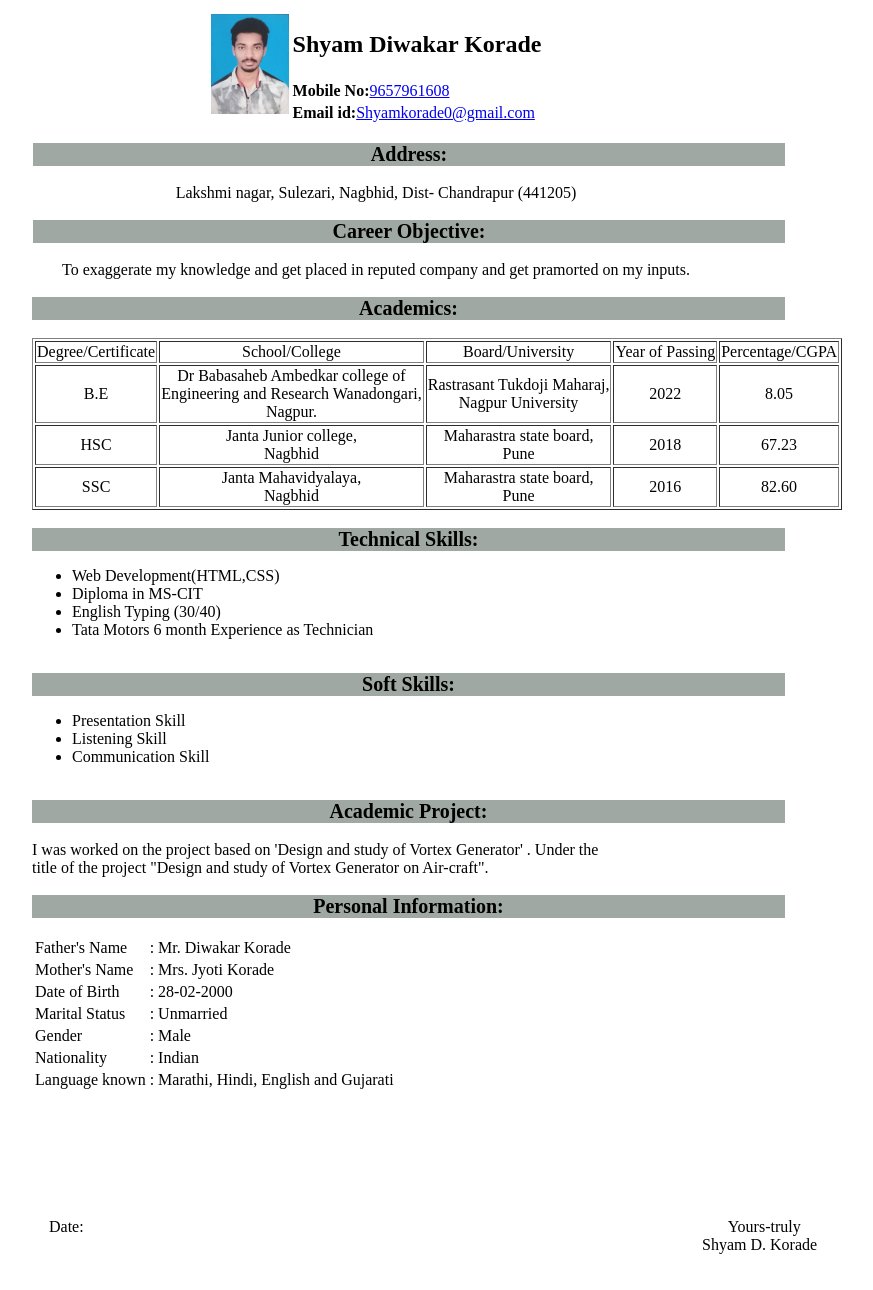
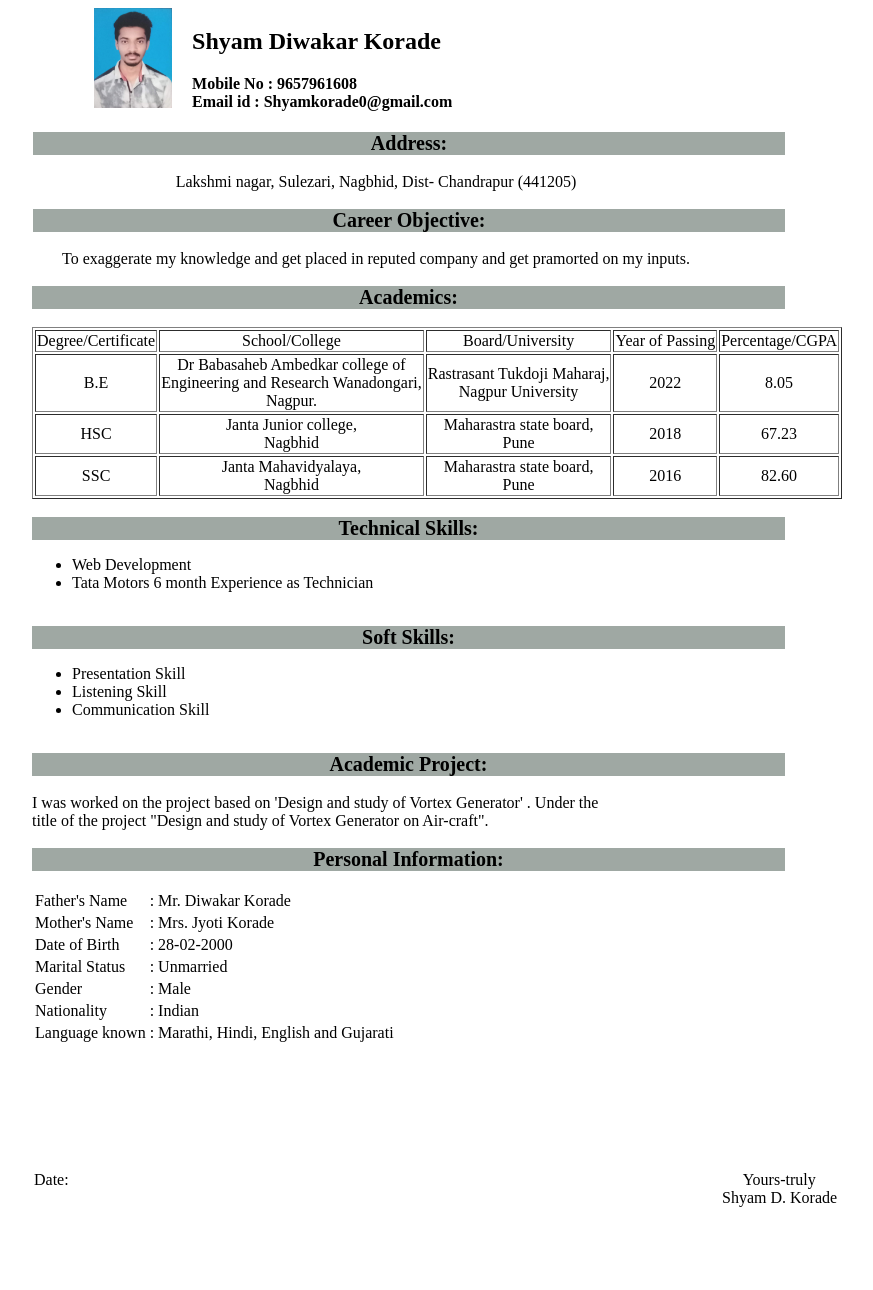
Before and after one commit to Mechboyshyam/Resume_Shyam, a plain HTML site: page index.html in a window 1280 px wide. Shown: the whole page, without its empty margins (264-1137 px from the left). Drawn offline with Linux system fonts and the light colour scheme.

Commit message:
profile edit

```diff
--- a/css/style.css
+++ b/css/style.css
@@ -67,11 +67,23 @@
     text-align: center;
 }
 .datee{
-    margin-left: 305px;
+    margin-left: 290px;
 }
 .last{
-    margin-left: 640px;
+    margin-left: 670px;
 }
 .sign{
-    margin-left: 958px;
+    margin-left: 978px;
 }
+
+.profile{
+    display: flex;
+    margin-left: 350px;
+    margin-bottom: 20px;
+}
+.part-1{
+    margin-left: 00px;
+}
+.part-2{
+    margin-left: 20px;
+}
--- a/index.html
+++ b/index.html
@@ -8,20 +8,17 @@
 
 <body>
     <div class="all">
-        <table align="center">
-            <tr>
-                <td rowspan="3"><img src="Photo.jpg" height="100px"></td>
-                <td>
-                    <h2>Shyam Diwakar Korade</h2>
-                </td>
-            </tr>
-            <tr>
-                <td><b>Mobile No:</b><a href="tel:9657961608">9657961608</a></td>
-            </tr>
-            <tr>
-                <td><b>Email id:</b><a href="mailto:Shyamkorade0@gmail.com">Shyamkorade0@gmail.com</a> </td>
-            </tr>
-        </table><br>
+        <div class="profile">
+            <div class="part-1">
+                <img src="Photo.jpg" height="100px">
+            </div>
+            <div class="part-2">
+                <h2>Shyam Diwakar Korade</h2>
+                <b>Mobile No : </b><a style="color: black; text-decoration: none; font-weight: bold;" href="tel:9657961608">9657961608</a> <br>
+                <b>Email id : </b><a style="color: black; text-decoration: none; font-weight: bold;" href="mailto:Shyamkorade0@gmail.com">Shyamkorade0@gmail.com</a>
+            </div>
+        </div>
+
         <div class="add"><b>Address:</b></div><br>
         <div align="center">
             Lakshmi nagar, Sulezari, Nagbhid,
@@ -69,9 +66,7 @@
         <div class="skill">
             <div class="tech"><b>Technical Skills:</b></div>
             <ul>
-                <li>Web Development(HTML,CSS)</li>
-                <li>Diploma in MS-CIT</li>
-                <li>English Typing (30/40)</li>
+                <li>Web Development</li>
                 <li>Tata Motors 6 month Experience as Technician</li>
             </ul>
         </div><br>
```
